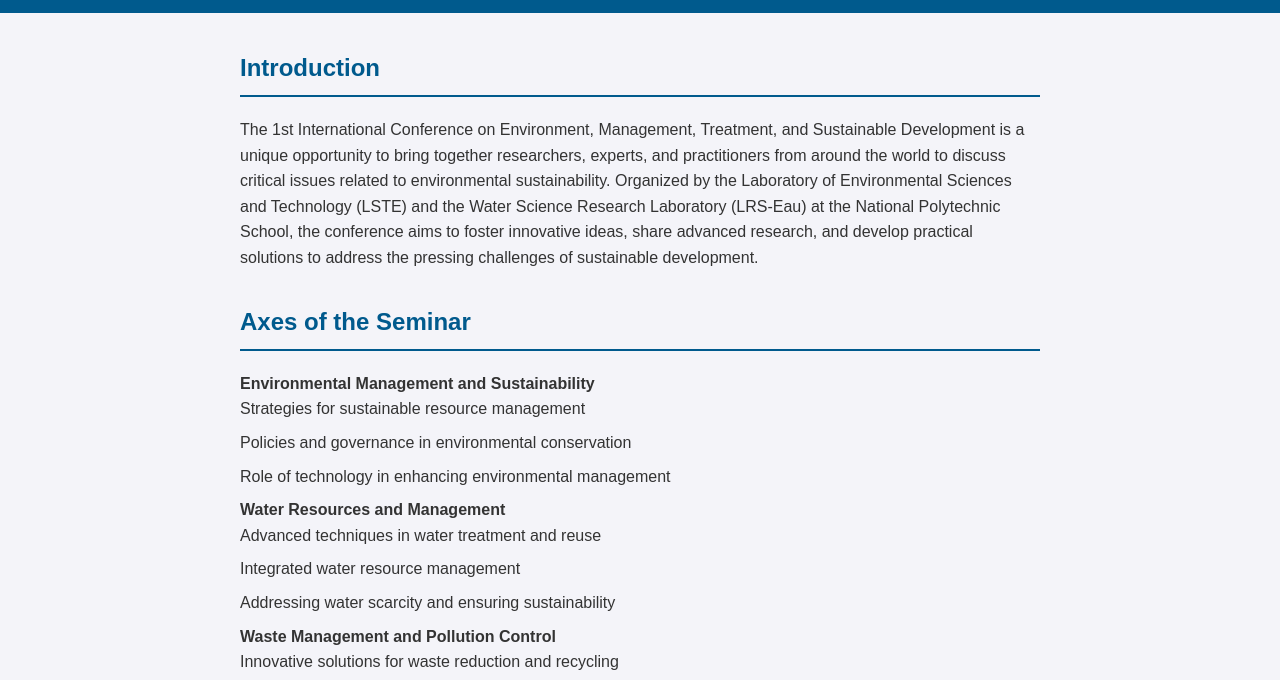
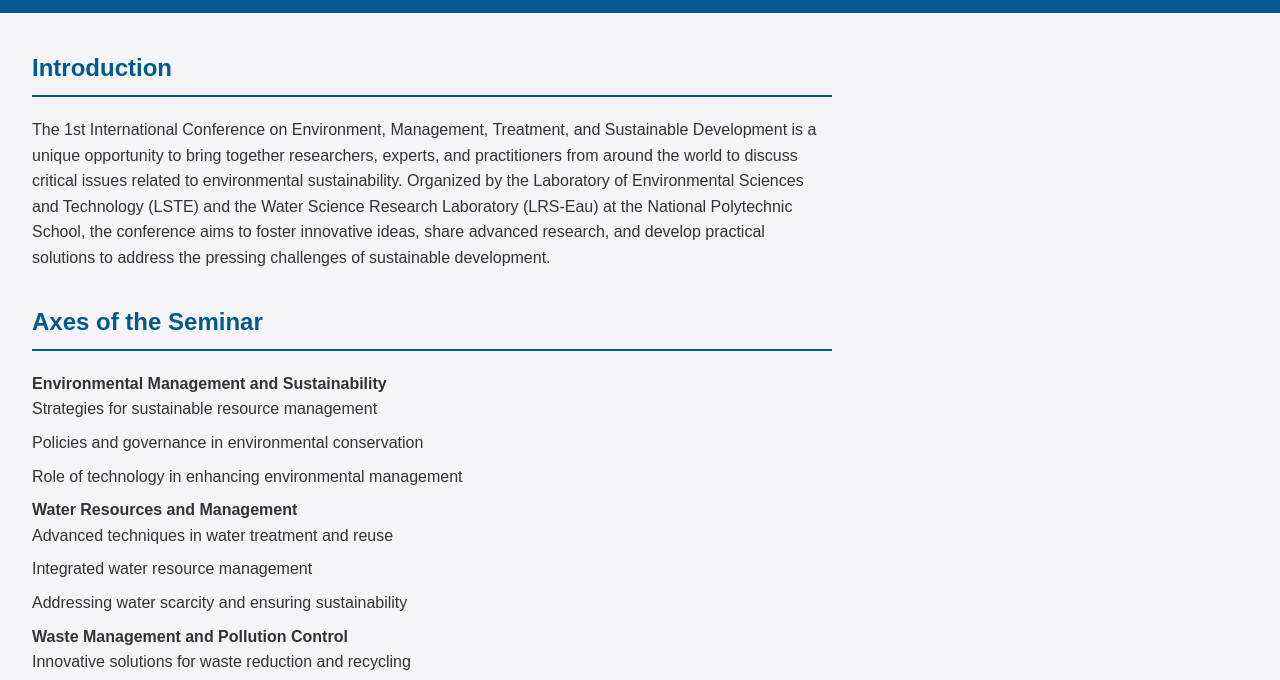
Before and after one commit to LRSE-LSTE/EGTDD, a plain HTML site: page index.html in a window 1280 px wide. Shown: the part 96-776 px from the top of the page. Drawn offline with Linux system fonts and the light colour scheme.

Commit message:
Update styles.css

```diff
--- a/styles.css
+++ b/styles.css
@@ -22,7 +22,8 @@ header h1, header p {
 main {
     padding: 1rem;
     max-width: 800px;
-    margin: auto;
+    margin-left: 1rem;
+    margin-right: 1rem;
 }
 
 section {
```
